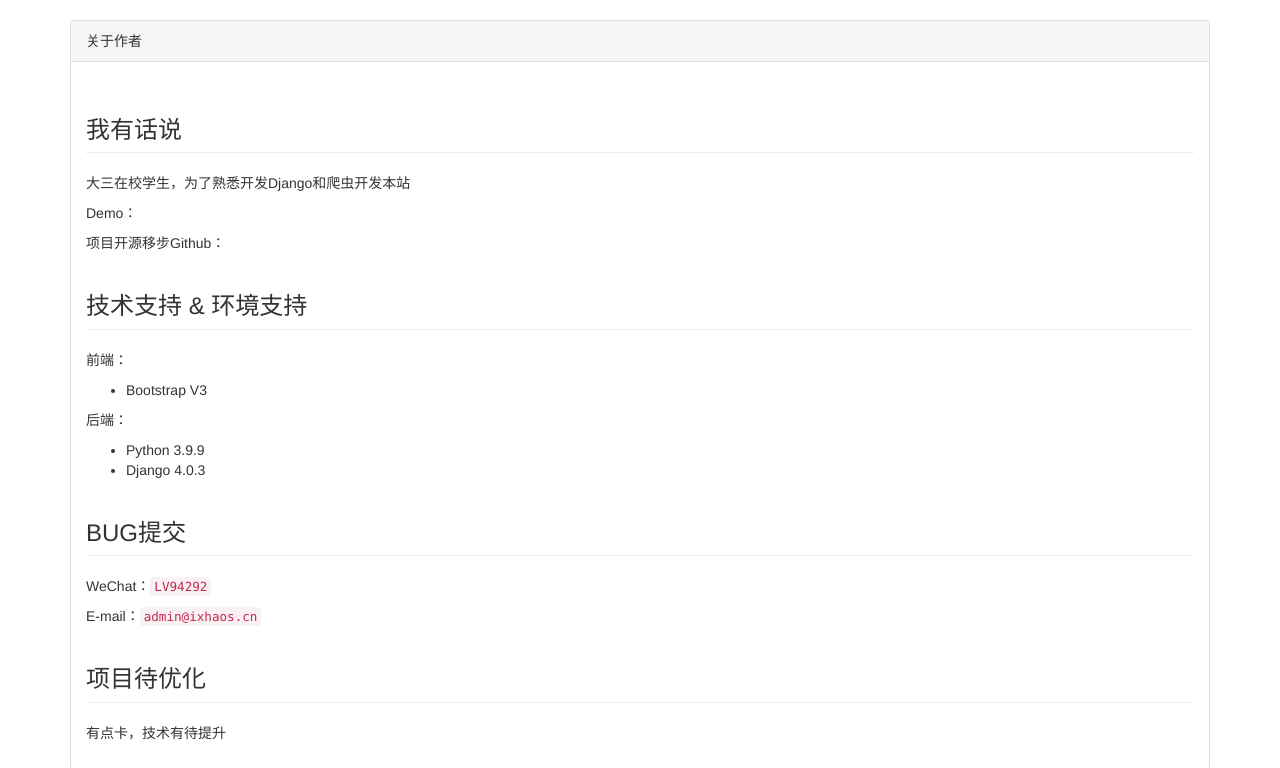
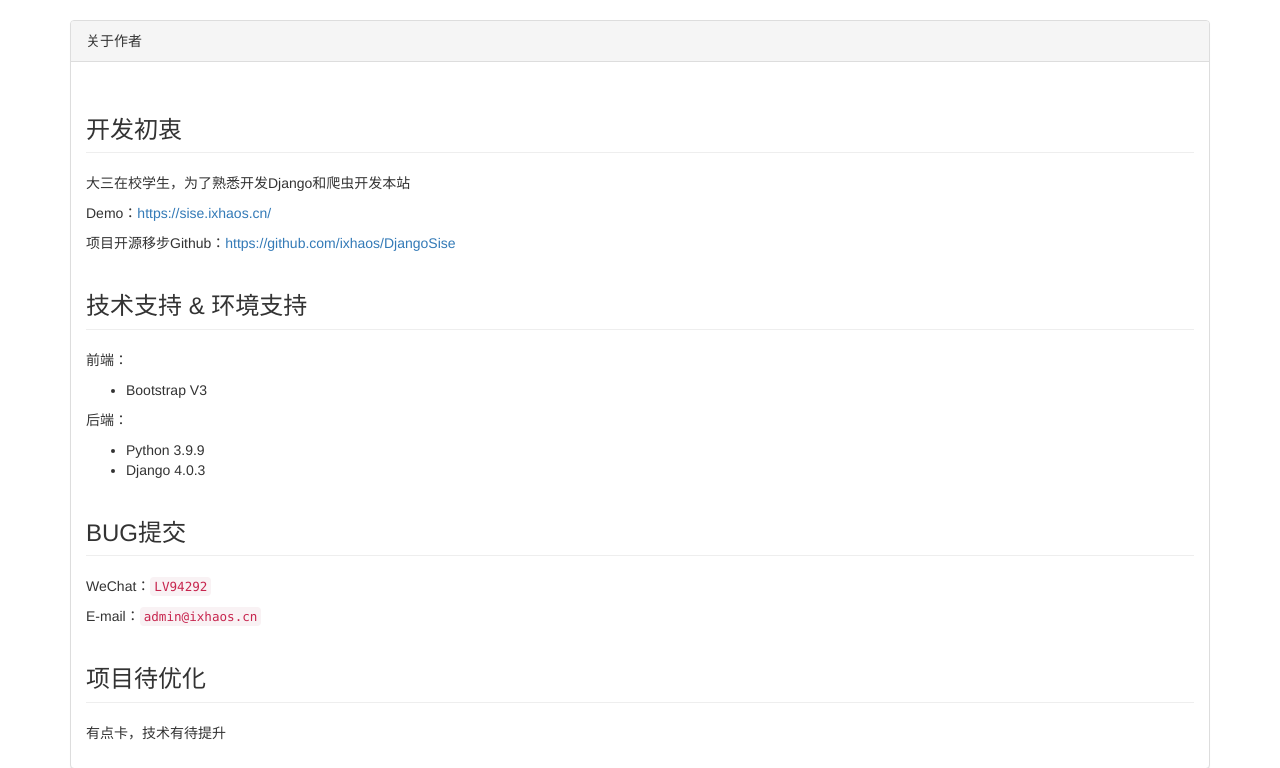
Before and after one commit to ixhaos/DjangoSise, a Django app: template SiseWeb/templates/About.html in a window 1280 px wide. Shown: the part 72-840 px from the top of the page. Run offline with Django 4.2, Linux system fonts and the light colour scheme; the template is opened without the code that fills it, so the values that code supplies are empty; some libraries are stand-ins or nearby versions.

Commit message:
Update About.html

```diff
--- a/SiseWeb/templates/About.html
+++ b/SiseWeb/templates/About.html
@@ -2,10 +2,10 @@
 {% block title %}<title>关于作者</title>{% endblock %}
 {% block heading %}<div class="panel-heading"><i class="fa fa-address-card-o" aria-hidden="true"></i> 关于作者</div>{% endblock %}
 {% block content %}
-    <h3 class="page-header">我有话说</h3>
+    <h3 class="page-header">开发初衷</h3>
     <p>大三在校学生，为了熟悉开发Django和爬虫开发本站</p>
-    <p>Demo：</p>
-    <p>项目开源移步Github：</p>
+    <p>Demo：<a href="https://sise.ixhaos.cn/">https://sise.ixhaos.cn/</a></p>
+    <p>项目开源移步Github：<a href="https://github.com/ixhaos/DjangoSise" target="_blank">https://github.com/ixhaos/DjangoSise</a></p>
     <h3 class="page-header">技术支持 & 环境支持</h3>
     <p>前端：<ul><li>Bootstrap V3</li></ul></p>
     <p>后端：<ul><li>Python 3.9.9</li>
```
